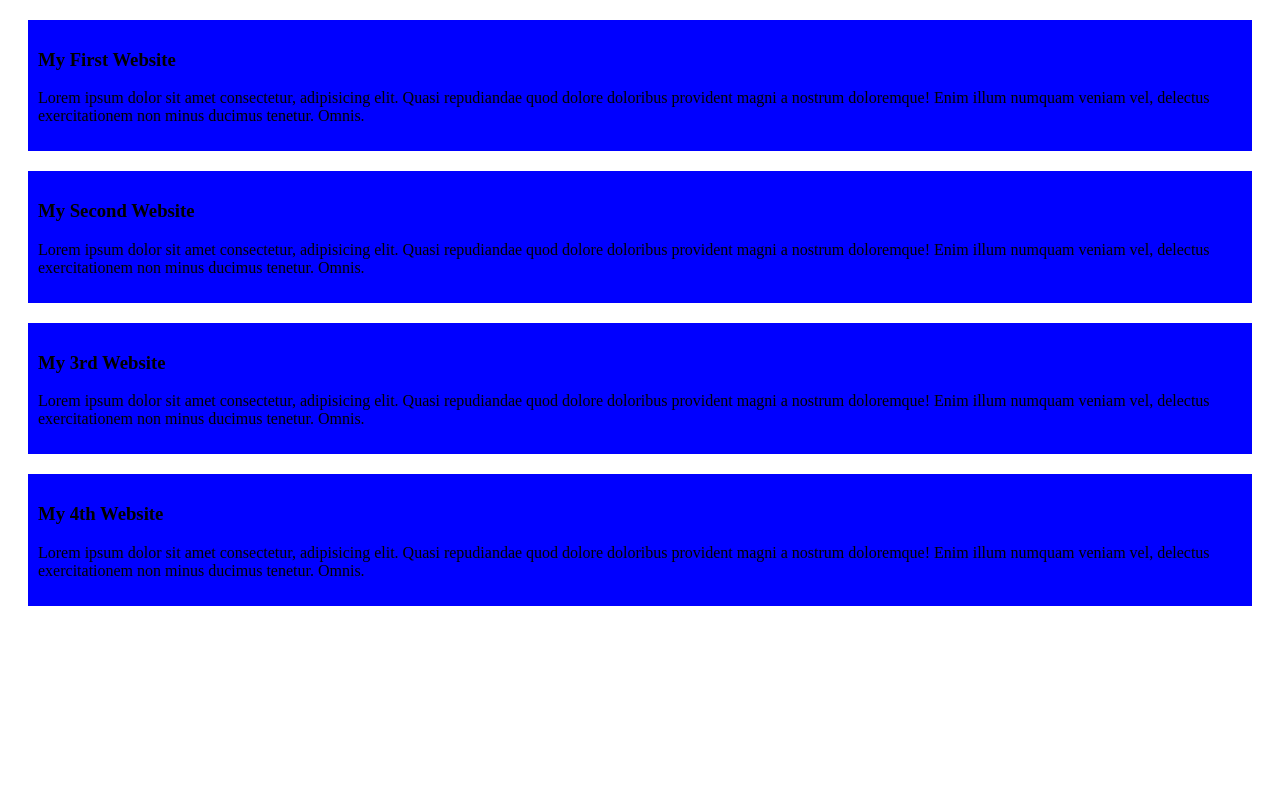
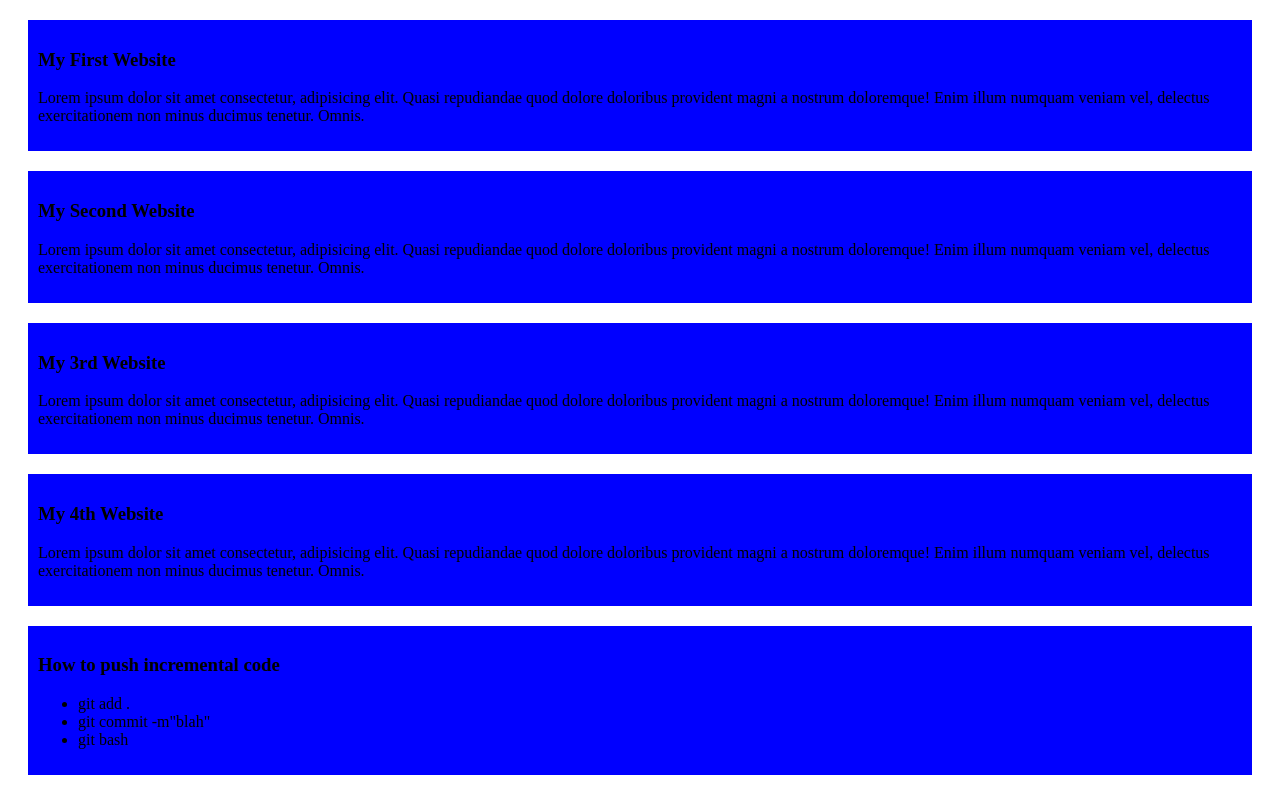
Before and after one commit to ABAraf59/My-second-git-try, a plain HTML site: page index.html in a window 1280 px wide. Drawn offline with Linux system fonts and the light colour scheme.

Commit message:
list push

```diff
--- a/index.html
+++ b/index.html
@@ -24,5 +24,14 @@
         <p>Lorem ipsum dolor sit amet consectetur, adipisicing elit. Quasi repudiandae quod dolore doloribus provident magni a nostrum doloremque! Enim illum numquam veniam vel, delectus exercitationem non minus ducimus tenetur. Omnis.</p>
     </div>
 
+    <div>
+        <h3>How to push incremental code</h3>
+        <ul>
+            <li>git add .</li>
+            <li>git commit -m"blah"</li>
+            <li>git bash</li>
+        </ul>
+    </div>
+
 </body>
 </html>
```
